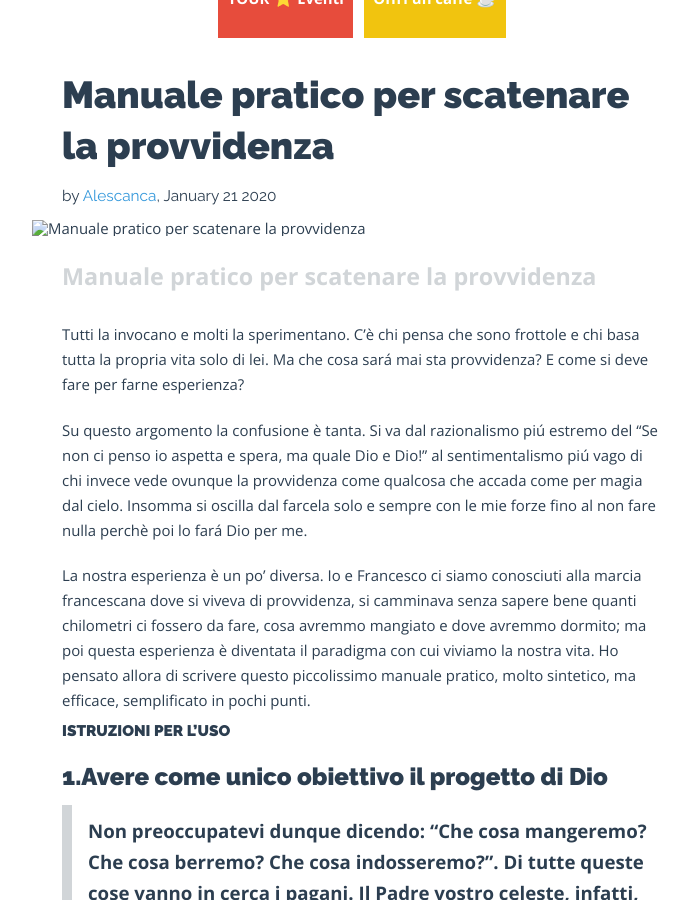
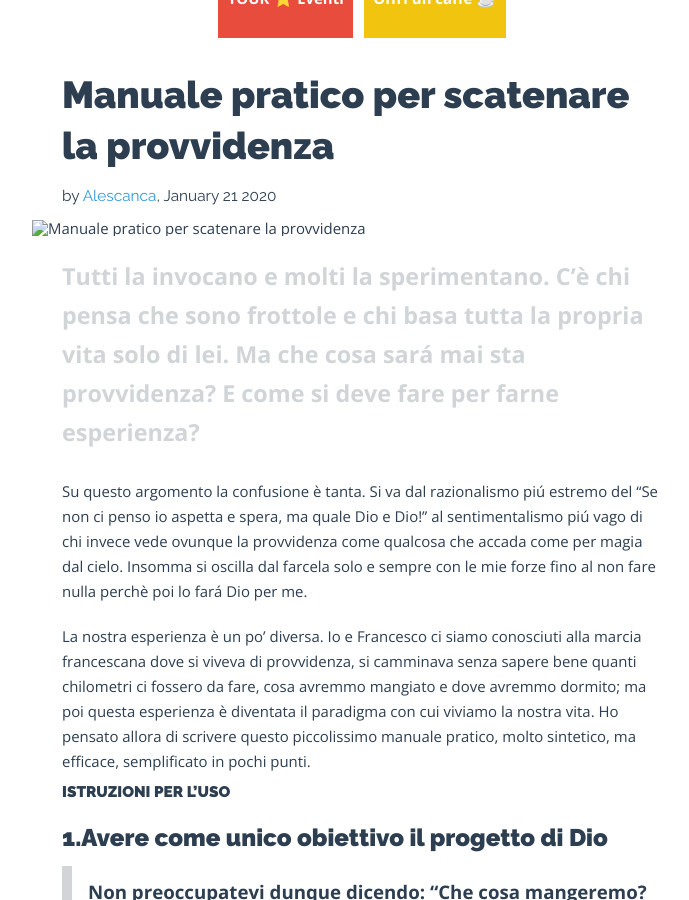
Before and after one commit to ruvido/5p2p, a Jekyll site: the page built from _posts/2020/2020-01-21-manuale-pratico-per-scatenare-la-provvidenza.md, in a window 1280 px wide and 900 px high, scrolled down 382 px. Shown: the whole window, without its empty margins (278-967 px from the left). Built offline with Jekyll 4.4.1, drawn with Linux system fonts in a browser that asks for light colours.

Commit message:
Update from Forestry.io Alessandra Lucca updated _posts/2020/2020-01-21-manuale-pratico-per-scatenare-la-provvidenza.md

```diff
--- a/_posts/2020/2020-01-21-manuale-pratico-per-scatenare-la-provvidenza.md
+++ b/_posts/2020/2020-01-21-manuale-pratico-per-scatenare-la-provvidenza.md
@@ -5,48 +5,38 @@
 permalink: manuale-pratico-per-scatenare-la-provvidenza
 
 ---
-Manuale pratico per scatenare la provvidenza
-
 Tutti la invocano e molti la sperimentano. C'è chi pensa che sono frottole e chi basa tutta la propria vita solo di lei. Ma che cosa sará mai sta provvidenza? E come si deve fare per farne esperienza?
 
 Su questo argomento la confusione è tanta. Si va dal razionalismo piú estremo del "Se non ci penso io aspetta e spera, ma quale Dio e Dio!" al sentimentalismo piú vago di chi invece vede ovunque la provvidenza come qualcosa che accada come per magia dal cielo. Insomma si oscilla dal farcela solo e sempre con le mie forze fino al non fare nulla perchè poi lo fará Dio per me.
 
 La nostra esperienza è un po' diversa. Io e Francesco ci siamo conosciuti alla marcia francescana dove si viveva di provvidenza, si camminava senza sapere bene quanti chilometri ci fossero da fare, cosa avremmo mangiato e dove avremmo dormito; ma poi questa esperienza è diventata il paradigma con cui viviamo la nostra vita. Ho pensato allora di scrivere questo piccolissimo manuale pratico, molto sintetico, ma efficace, semplificato in pochi punti.
 
-
 # ISTRUZIONI PER L'USO
 
 ## 1.Avere come unico obiettivo il progetto di Dio
 
+> Non preoccupatevi dunque dicendo: “Che cosa mangeremo? Che cosa berremo? Che cosa indosseremo?”. Di tutte queste cose vanno in cerca i pagani. Il Padre vostro celeste, infatti, sa che ne avete bisogno. Cercate invece, anzitutto, il regno di Dio e la sua giustizia, e tutte queste cose vi saranno date in aggiunta.<cite>Mt 6,31-33 </cite>
 
->Non preoccupatevi dunque dicendo: “Che cosa mangeremo? Che cosa berremo? Che cosa indosseremo?”. Di tutte queste cose vanno in cerca i pagani. Il Padre vostro celeste, infatti, sa che ne avete bisogno. Cercate invece, anzitutto, il regno di Dio e la sua giustizia, e tutte queste cose vi saranno date in aggiunta.<cite>Mt 6,31-33 </cite>
-
-Se l'obiettivo non è la volontá di Dio non si puó parlare di provvidenza. La provvidenza si scatena a dismisura solo quando abbiamo come massima prioritá realizzare il progetto di Dio. Solo quando le nostre migliori energie sono impegnate per *il regno di Dio e la Sua giustizia* e non per tutto il resto, allora possiamo ben disporci ad accogliere la provvidenza. Per capire quale sia la Sua volontá non basta pensare che quello che vogliamo accada sia una cosa buona, ma bisogna fare un discernimento.
+Se l'obiettivo non è la volontá di Dio non si puó parlare di provvidenza. La provvidenza si scatena a dismisura solo quando abbiamo come massima prioritá realizzare il progetto di Dio. Solo quando le nostre migliori energie sono impegnate per _il regno di Dio e la Sua giustizia_ e non per tutto il resto, allora possiamo ben disporci ad accogliere la provvidenza. Per capire quale sia la Sua volontá non basta pensare che quello che vogliamo accada sia una cosa buona, ma bisogna fare un discernimento.
 
 Tu quando chiedi a Dio di intervenire con la Sua provvidenza? Per cosa chiedi il suo intervento? Ti stai seriamente chiedendo quale sia la Sua volontá? Oppure stai chiedendo a Dio di compiere ció che tu ritieni opportuno?
 
-
-
-
-
-
-
 ## 2.Mettersi nella condizione di aver bisogno dell'intervento di Dio
 
->Beati i poveri in spirito, perché di essi è il regno dei cieli.
-Beati quelli che sono nel pianto, perché saranno consolati.
-Beati i miti, perché avranno in eredità la terra.
-Beati quelli che hanno fame e sete della giustizia, perché saranno saziati.
-Beati i misericordiosi, perché troveranno misericordia.
-Beati i puri di cuore, perché vedranno Dio.
-Beati gli operatori di pace, perché saranno chiamati figli di Dio.
-Beati i perseguitati per la giustizia, perché di essi è il regno dei cieli.
-Beati voi quando vi insulteranno, vi perseguiteranno e, mentendo,
-diranno ogni sorta di male contro di voi per causa mia.
-Rallegratevi ed esultate, perché grande è la vostra ricompensa nei cieli. <cite>Mt 5,3-12
-</cite>
+> Beati i poveri in spirito, perché di essi è il regno dei cieli.
+> Beati quelli che sono nel pianto, perché saranno consolati.
+> Beati i miti, perché avranno in eredità la terra.
+> Beati quelli che hanno fame e sete della giustizia, perché saranno saziati.
+> Beati i misericordiosi, perché troveranno misericordia.
+> Beati i puri di cuore, perché vedranno Dio.
+> Beati gli operatori di pace, perché saranno chiamati figli di Dio.
+> Beati i perseguitati per la giustizia, perché di essi è il regno dei cieli.
+> Beati voi quando vi insulteranno, vi perseguiteranno e, mentendo,
+> diranno ogni sorta di male contro di voi per causa mia.
+> Rallegratevi ed esultate, perché grande è la vostra ricompensa nei cieli. <cite>Mt 5,3-12
+> </cite>
 
-La nostra ricompensa arriva solo se ci facciamo *poveri, miti, se abbiamo fame di giustizia*, ecc. Solo se arriviamo ad essere perseguitati per quanto teniamo a cuore il progetto di Dio allora sará nostro il regno dei cieli. Solo se arriviamo ad essere addirittura insultati a causa del Signore, allora avremo una ricompensa enorme. Insomma solo se mantengo saldo ad ogni costo l'obiettivo di cercare e di vivere il progetto di Dio su di me, a costo anche di diventare povero (vedi san Giuseppe Moscati o san Francesco) e di essere insultato, sperimenteró la provvidenza.
+La nostra ricompensa arriva solo se ci facciamo _poveri, miti, se abbiamo fame di giustizia_, ecc. Solo se arriviamo ad essere perseguitati per quanto teniamo a cuore il progetto di Dio allora sará nostro il regno dei cieli. Solo se arriviamo ad essere addirittura insultati a causa del Signore, allora avremo una ricompensa enorme. Insomma solo se mantengo saldo ad ogni costo l'obiettivo di cercare e di vivere il progetto di Dio su di me, a costo anche di diventare povero (vedi san Giuseppe Moscati o san Francesco) e di essere insultato, sperimenteró la provvidenza.
 
 D'altronde se sono codardo o mi faccio i fatti miei dove potró mai sperimentare la provvidenza? Solo quando sono bisognoso dó a Dio la possibilitá di mostrarmi il Suo intervento nella mia vita. Il mio bisogno è lo spazio dell'intervento di Dio. Se ci pensi, quando un'amica ti chiede aiuto perché ha bisogno di una mano è l'unica vera occasione di poterle dire nei fatti che le voglio bene e puó contare sempre su di me. Ecco, Dio fa proprio la stessa cosa.
 
@@ -55,7 +45,7 @@
 Prima intraprendi la strada che hai capito che è volontá di Dio e poi la provvidenza ti accompagna, se no che fede è? Non esiste che arriva prima la provvidenza e poi ti lanci. Ci devo mettere la mia responsabilitá nelle scelte che faccio perché Dio non mi tratta come un burattino. Lui poi interverrá davanti al Mar Rosso che troveró davanti.
 
 La regola è semplice ed è spiegata benissimo da sant'Ignazio di Loyola:
-*Fai tutto come se tutto dipendesse da te sapendo che tutto dipende da Dio*.
+_Fai tutto come se tutto dipendesse da te sapendo che tutto dipende da Dio_.
 
 Te capí?! Dobbiamo metterci tutto il nostro desiderio, impegno, scelta, tutta la nostra responsabilitá. Dobbiamo fare di tutto, tutto il possibile con tutte le nostre forze e capacitá. Quando ci troveremo davanti all'impossibile sapremo che quella è l'occasione per sperimentare la provvidenza di Dio.
 
@@ -63,11 +53,9 @@
 
 La provvidenza arriva sempre in ritardo, mai all'inizio del cammino, ma non tarda mai perché è il luogo dove si incontrano le nostre forze con l'Amore di Dio per noi.
 
-
 ## 4. Fai un'opera di caritá
 
->E sedutosi di fronte al tesoro, osservava come la folla gettava monete nel tesoro. E tanti ricchi ne gettavano molte. Ma venuta una povera vedova vi gettò due spiccioli, cioè un quattrino. Allora, chiamati a sé i discepoli, disse loro: «In verità vi dico: questa vedova ha gettato nel tesoro più di tutti gli altri. Poiché tutti hanno dato del loro superfluo, essa invece, nella sua povertà, vi ha messo tutto quello che aveva, tutto quanto aveva per vivere». <cite>Mc 12,41-44</cite>
-
+> E sedutosi di fronte al tesoro, osservava come la folla gettava monete nel tesoro. E tanti ricchi ne gettavano molte. Ma venuta una povera vedova vi gettò due spiccioli, cioè un quattrino. Allora, chiamati a sé i discepoli, disse loro: «In verità vi dico: questa vedova ha gettato nel tesoro più di tutti gli altri. Poiché tutti hanno dato del loro superfluo, essa invece, nella sua povertà, vi ha messo tutto quello che aveva, tutto quanto aveva per vivere». <cite>Mc 12,41-44</cite>
 
 Se stai chiedendo che si smuova la provvidenza allora fai una donazione a qualcuno (enti, associazioni, una famiglia in difficoltá, una persona che deve partire per un'esperienza importante, la tua parrocchia, fai tu) della cifra piú grande che puoi. Dai tutto come la vedova. Questo vuol dire che se hai mille euro a disposizione fai una donazione di duemila! **La Banca Popolare del Paradiso restituisce con interessi da Dio.**
 
@@ -77,15 +65,11 @@
 
 La provvidenza a casa nostra si è sempre completamente scatenata a dismisura mille volte tanto. Non c'è paragone tra il dare e il ricevere in soldi, incontri, occasioni, tanto che adesso viviamo unicamente di provvidenza. La provvidenza è la nostra amica piú cara, compagna di tante avventure e intuizioni geniali. Lei ci accompagna nel cammino costantemente.
 
-
-
 # CHE COS'È?
-
-
 
 ## É la carezza di Dio, la conferma che la strada intrapresa è giusta
 
->Quando ebbe finito di parlare, disse a Simone: «Prendi il largo e calate le reti per la pesca». Simone rispose: «Maestro, abbiamo faticato tutta la notte e non abbiamo preso nulla; ma sulla tua parola getterò le reti». E avendolo fatto, presero una quantità enorme di pesci e le reti si rompevano. <cite>Lc 5,4-6</cite>
+> Quando ebbe finito di parlare, disse a Simone: «Prendi il largo e calate le reti per la pesca». Simone rispose: «Maestro, abbiamo faticato tutta la notte e non abbiamo preso nulla; ma sulla tua parola getterò le reti». E avendolo fatto, presero una quantità enorme di pesci e le reti si rompevano. <cite>Lc 5,4-6</cite>
 
 Avendo fatto la volontá di Dio i pesci non si contavano. Ecco la sproporzione di Dio per noi. La misura dell'Amore che sperimentiamo quando facciamo la volontá di Dio anche se ci sembra una cosa strana e fuori da ogni logica (infatti lo è!).
 
@@ -101,11 +85,8 @@
 
 La provvidenza è un gesto, una persona giusta al momento giusto, dei soldi necessari... Insomma quella cosa indispensabile ma impossibile con le nostre forze che é decisiva per poter compiere la volontà di Dio.
 
-- La provvidenza arriva solo se é volontà di Dio!!!
-
-- Si puó sperimentare solo se sono bisognoso
-
-- Non arriva se sto fermo ma se faccio tutto ciò che è nelle mie capacità e attendo dal Signore ciò che per me é impossibile.
-- Dai tutto quello che hai come la vedova perché il Signore guarda il cuore e non resta fermo davanti a un gesto di caritá.
-
-- Preoccupati piú di tutto di ringraziare.
+* La provvidenza arriva solo se é volontà di Dio!!!
+* Si puó sperimentare solo se sono bisognoso
+* Non arriva se sto fermo ma se faccio tutto ciò che è nelle mie capacità e attendo dal Signore ciò che per me é impossibile.
+* Dai tutto quello che hai come la vedova perché il Signore guarda il cuore e non resta fermo davanti a un gesto di caritá.
+* Preoccupati piú di tutto di ringraziare.
```
